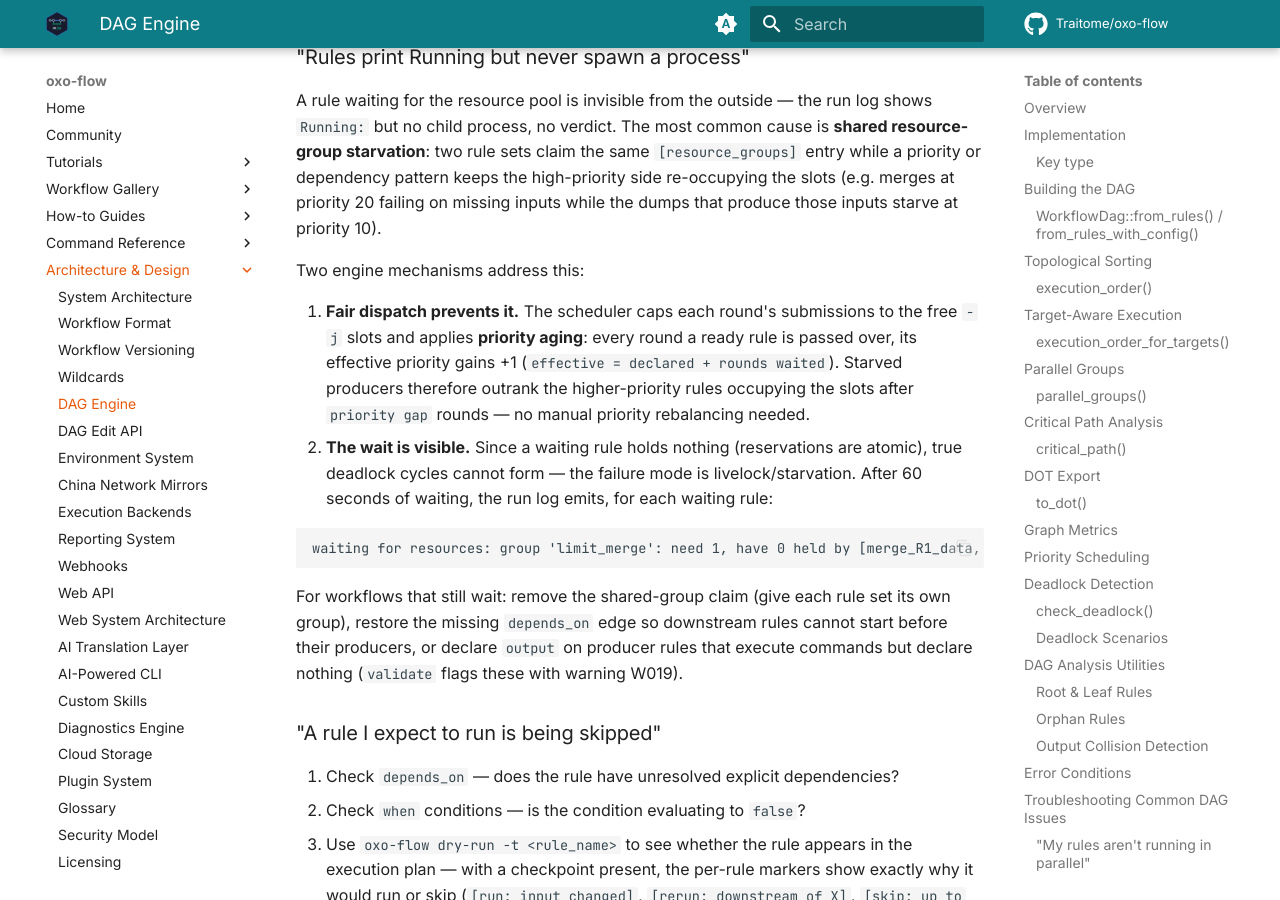
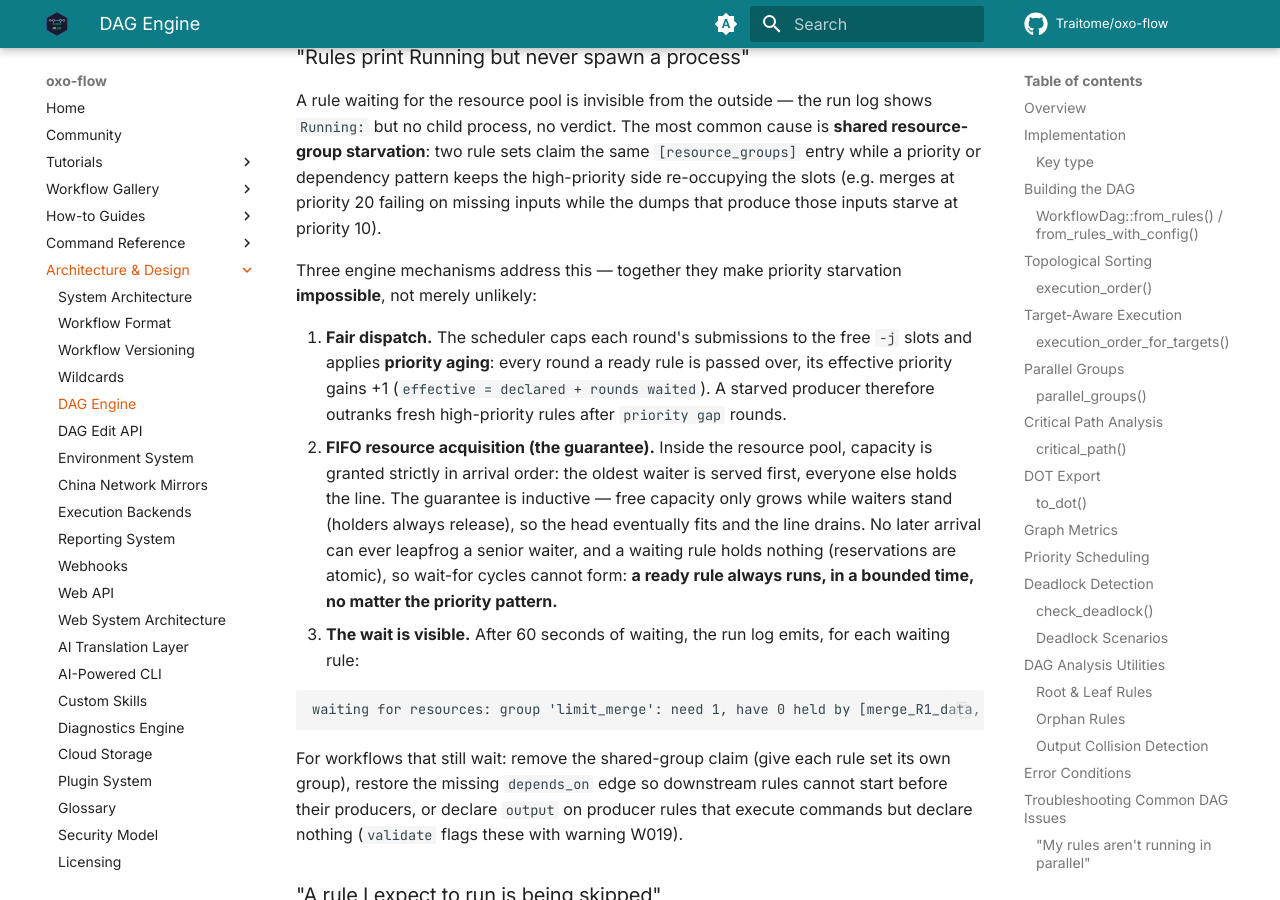
Before and after one commit to Traitome/oxo-flow, an MkDocs documentation site: the page built from docs/guide/src/reference/dag-engine.md, in a window 1280 px wide and 900 px high, scrolled down 9829 px. Built offline with MkDocs 1.6.1 and Material for MkDocs 9.7.7, drawn with Linux system fonts in a browser that asks for light colours; comment, search, counter and statistics services are not loaded.

Commit message:
docs: dag-engine — FIFO acquisition makes priority starvation impossible (the guarantee)

````diff
--- a/docs/guide/src/reference/dag-engine.md
+++ b/docs/guide/src/reference/dag-engine.md
@@ -353,18 +353,25 @@ high-priority side re-occupying the slots (e.g. merges at priority 20
 failing on missing inputs while the dumps that produce those inputs starve
 at priority 10).
 
-Two engine mechanisms address this:
+Three engine mechanisms address this — together they make priority
+starvation **impossible**, not merely unlikely:
 
-1. **Fair dispatch prevents it.** The scheduler caps each round's
-   submissions to the free `-j` slots and applies **priority aging**:
-   every round a ready rule is passed over, its effective priority gains
-   +1 (`effective = declared + rounds waited`). Starved producers
-   therefore outrank the higher-priority rules occupying the slots after
-   `priority gap` rounds — no manual priority rebalancing needed.
-2. **The wait is visible.** Since a waiting rule holds nothing
-   (reservations are atomic), true deadlock cycles cannot form — the
-   failure mode is livelock/starvation. After 60 seconds of waiting, the
-   run log emits, for each waiting rule:
+1. **Fair dispatch.** The scheduler caps each round's submissions to the
+   free `-j` slots and applies **priority aging**: every round a ready
+   rule is passed over, its effective priority gains +1 (`effective =
+   declared + rounds waited`). A starved producer therefore outranks
+   fresh high-priority rules after `priority gap` rounds.
+2. **FIFO resource acquisition (the guarantee).** Inside the resource
+   pool, capacity is granted strictly in arrival order: the oldest
+   waiter is served first, everyone else holds the line. The guarantee
+   is inductive — free capacity only grows while waiters stand (holders
+   always release), so the head eventually fits and the line drains. No
+   later arrival can ever leapfrog a senior waiter, and a waiting rule
+   holds nothing (reservations are atomic), so wait-for cycles cannot
+   form: **a ready rule always runs, in a bounded time, no matter the
+   priority pattern.**
+3. **The wait is visible.** After 60 seconds of waiting, the run log
+   emits, for each waiting rule:
 
 ```
 waiting for resources: group 'limit_merge': need 1, have 0 held by [merge_R1_data, merge_R2_data]; top thread holders: [...]
````
